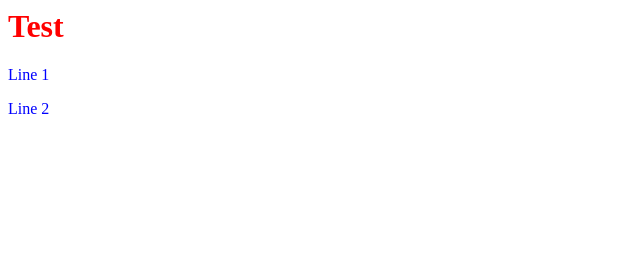
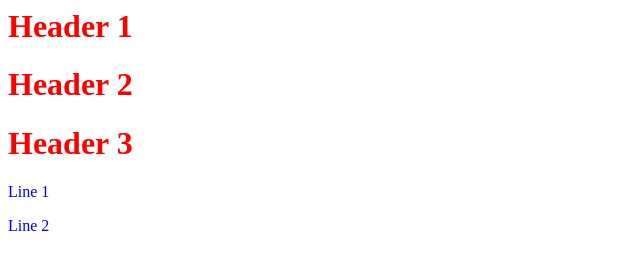
Before and after one commit to bthank/SshRemoteRep, a plain HTML site: page index.html in a window 1280 px wide. Shown: the whole page, without its empty margins (0-640 px from the left). Drawn offline with Linux system fonts and the light colour scheme.

Commit message:
Added header lines 2 and 3

```diff
--- a/index.html
+++ b/index.html
@@ -19,7 +19,9 @@
     <!-- Please use CSS style tags here -->
 
 
-    <h1>Test</h1>
+    <h1>Header 1</h1>
+    <h1>Header 2</h1>
+    <h1>Header 3</h1>
     <p>Line 1 </p>
     <p>Line 2 </p>
   </body>
```
